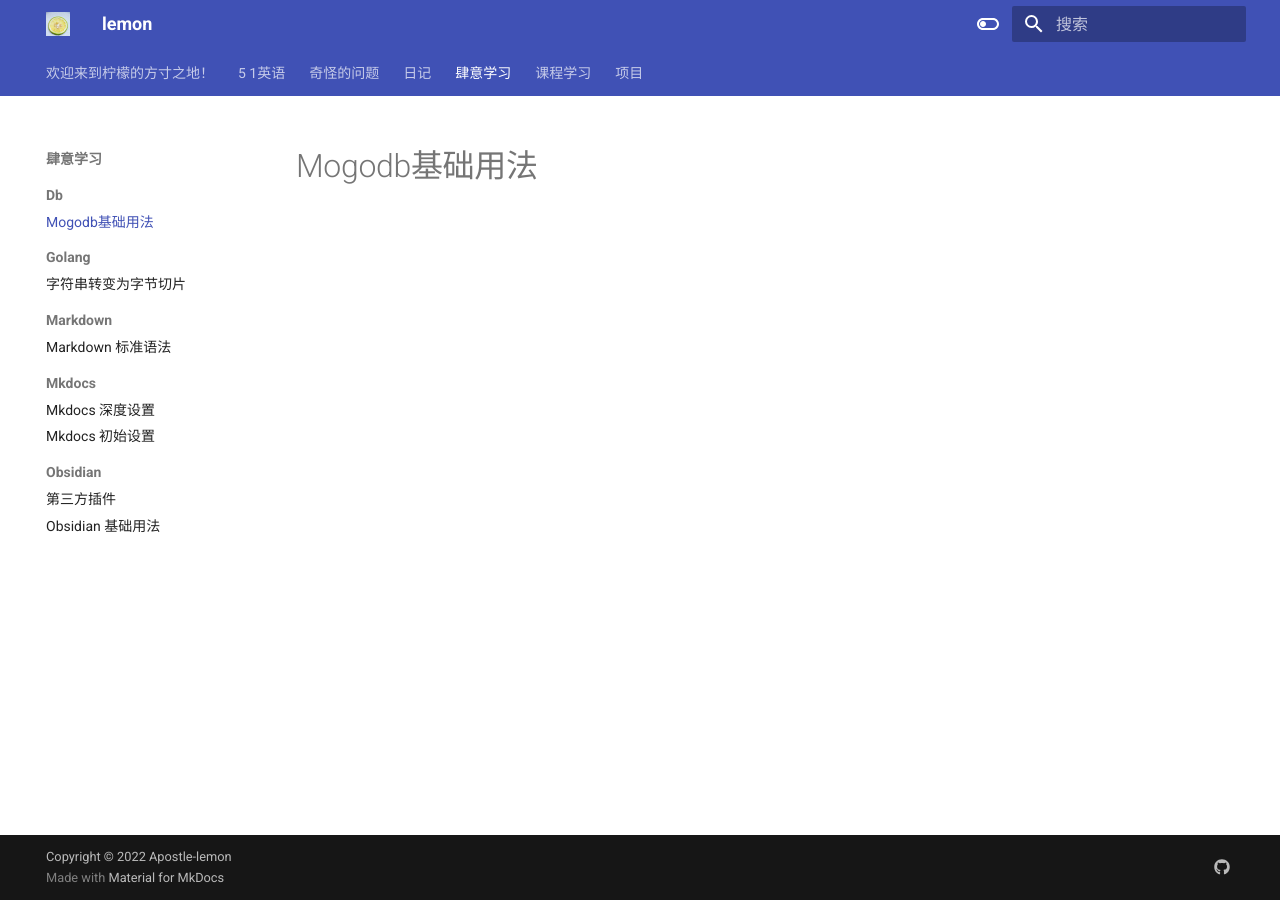
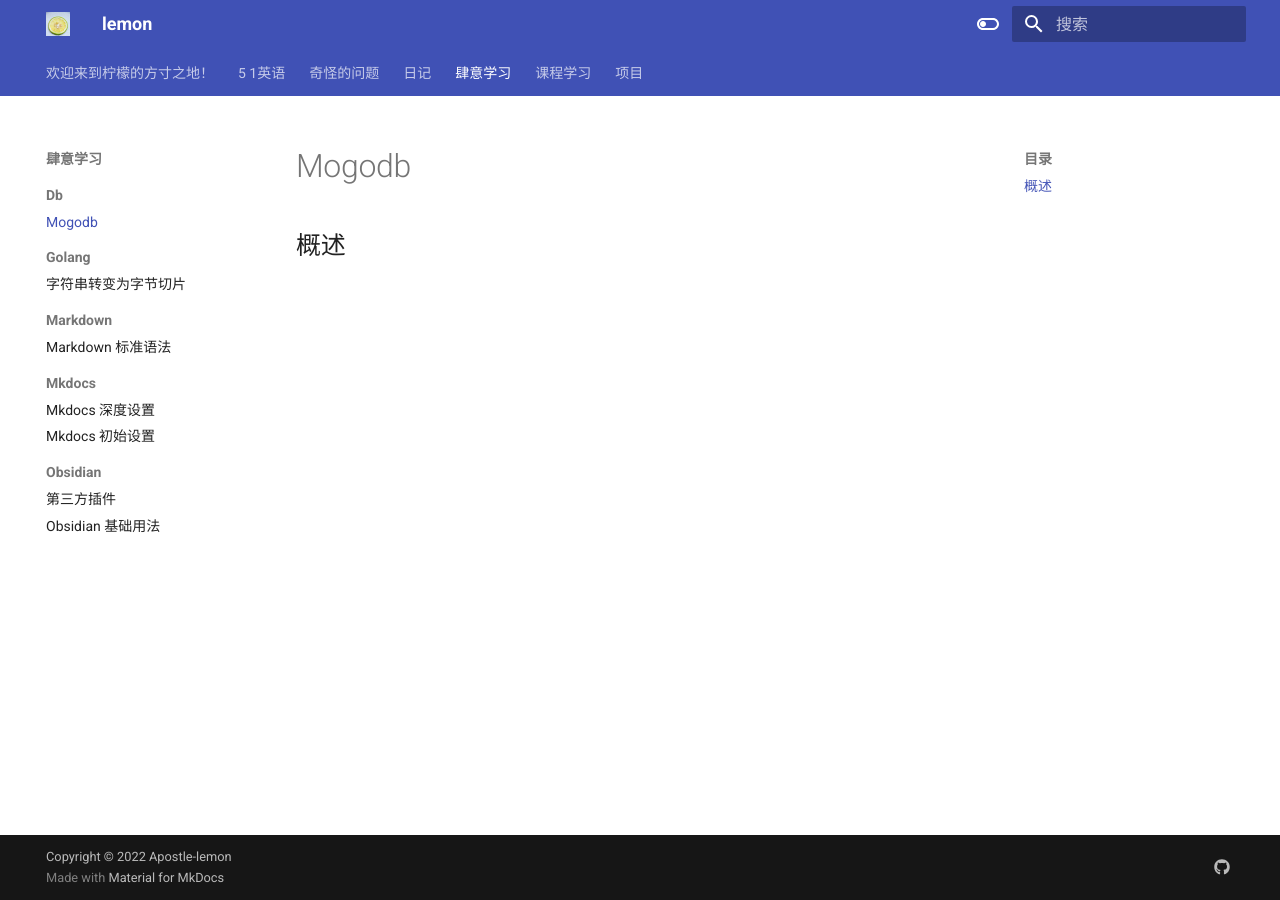
Before and after one commit to Apostle-lemon/Apostle-lemon.github.io, an MkDocs documentation site: the page built from docs/肆意学习/db/mogodb基础用法.md, in a window 1280 px wide. Built offline with MkDocs 1.6.1 and Material for MkDocs 9.7.7, drawn with Linux system fonts in a browser that asks for light colours.

Commit message:
vault backup: 2022-10-30 13:18:46
Affected files:
docs/肆意学习/db/mogodb基础用法.md

```diff
--- a/docs/肆意学习/db/mogodb基础用法.md
+++ b/docs/肆意学习/db/mogodb基础用法.md
@@ -1 +1,3 @@
-# Mogodb基础用法
+# Mogodb
+
+## 概述
```
